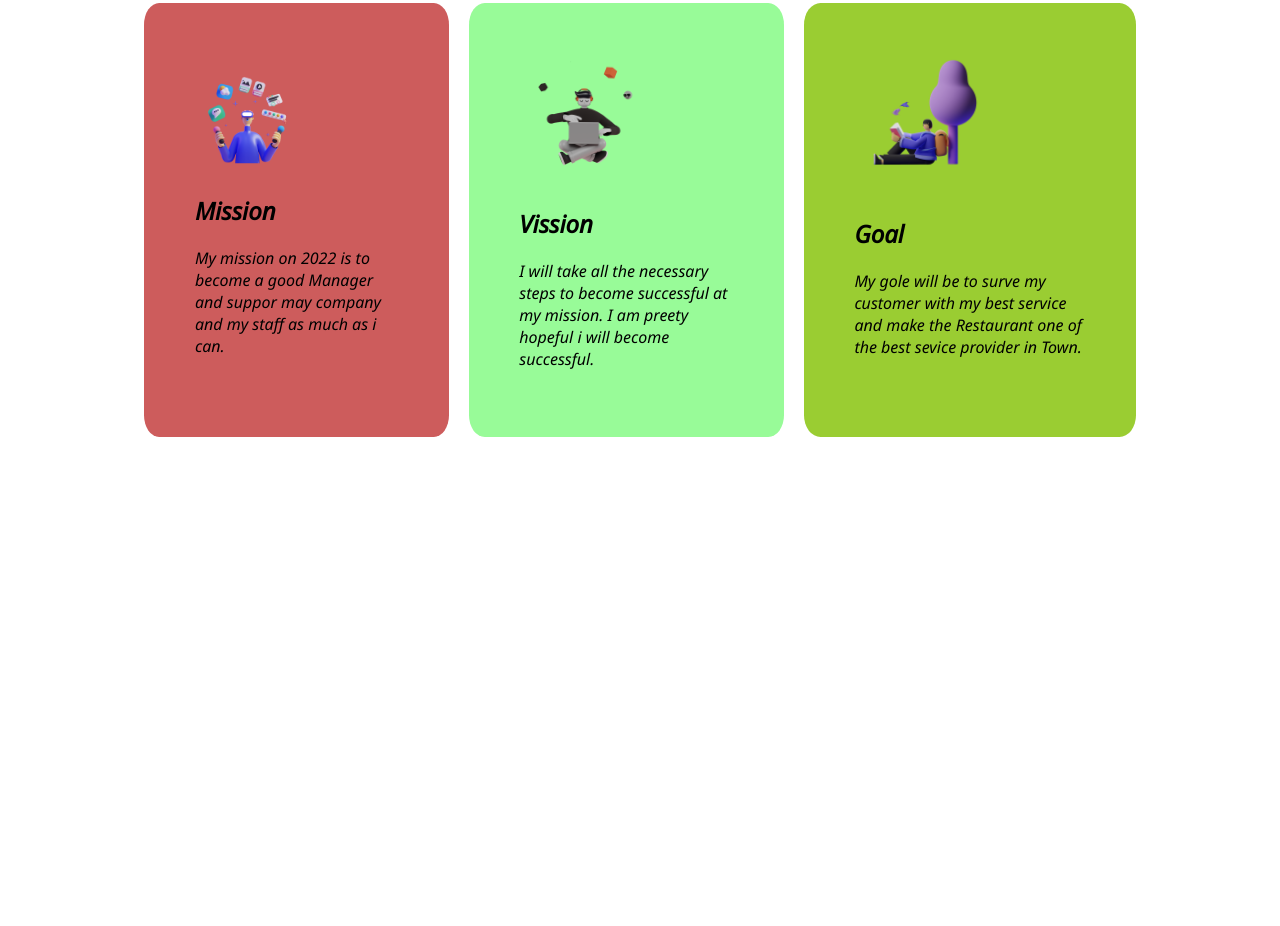
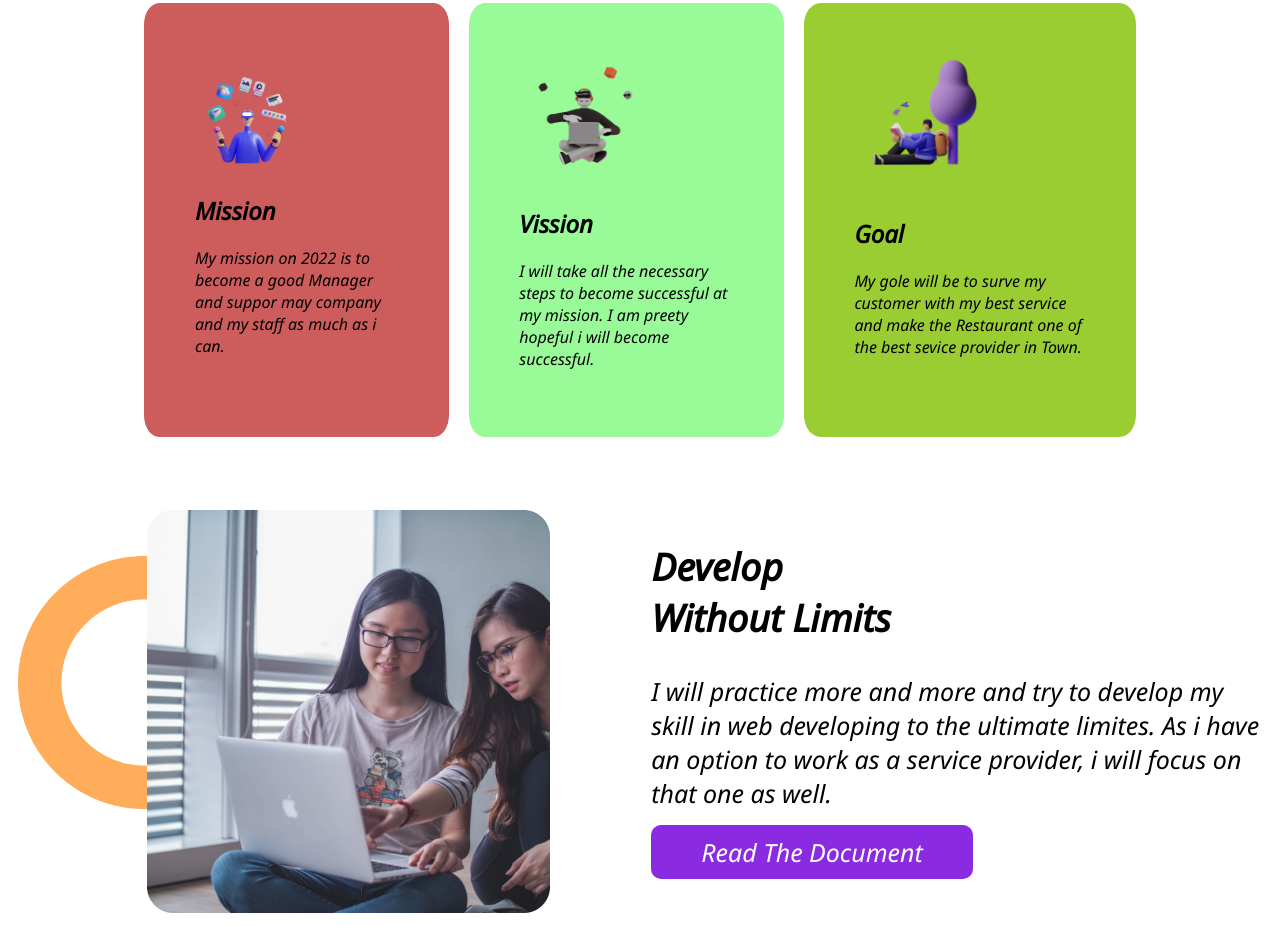
Before and after one commit to resan156/Mission-2022, a plain HTML site: page index.html in a window 1280 px wide. Shown: the part 875-1801 px from the top of the page. Before the commit the page ends 1330 px from the top, so only its background shows below. Drawn offline with Linux system fonts and the light colour scheme.

Commit message:
section3 done

```diff
--- a/index.html
+++ b/index.html
@@ -62,6 +62,22 @@
             </div>
         </div>
     </section>
+    <section class="section3">
+        <div class="half-width2">
+            <div>
+                <img src="images/pictures/coding.png" alt="">
+            </div>
+            <div class="section3-3">
+                <h1 class="size">Develop</br> Without Limits</h1>
+                <p>
+                    I will practice more and more and try to develop my skill in web developing to the ultimate
+                    limites.
+                    As i have an option to work as a service provider, i will focus on that one as well.
+                </p>
+                <a class="link-button" href="">Read The Document</a>
+            </div>
+        </div>
+    </section>
 
 </body>
 
--- a/style.css
+++ b/style.css
@@ -22,6 +22,7 @@ body{
     background-color: blueviolet;
     padding: 10px 50px;
     color: white;
+    border-radius: 10px;
 }
 .focus{
     border-left: 2px solid green;
@@ -66,3 +67,24 @@ body{
     margin: 10px 10px;
     padding: 5%;
 }
+.section3{
+    padding-top: 5%;
+    padding-left: 11%;
+    background-image: url(images/shapes/shape-1.png);
+    background-repeat: no-repeat;
+    background-size: 20%;
+    background-position: 10px;
+}
+.half-width2{
+    display: flex;
+
+}
+.half-width2 img{
+    width: 80%;
+}
+.section3-3{
+    width: 10% 90%;
+    padding-right: 0;
+    padding-left: 0;
+    font-size: 25px;
+}
```
